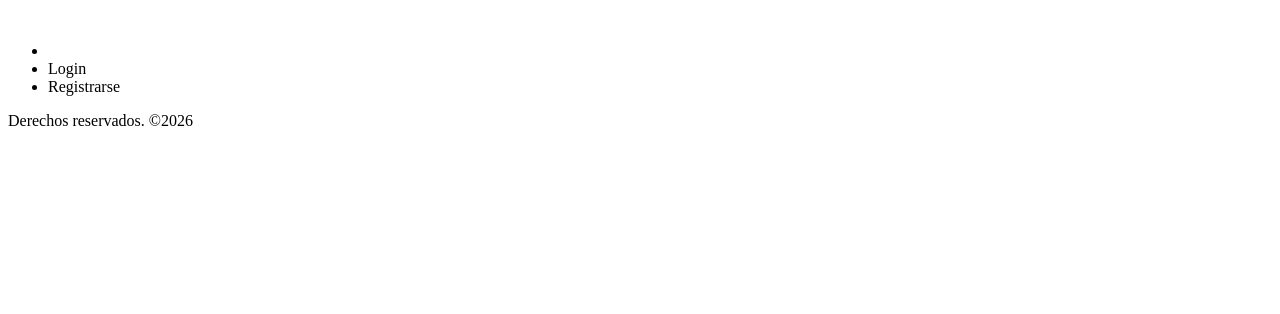
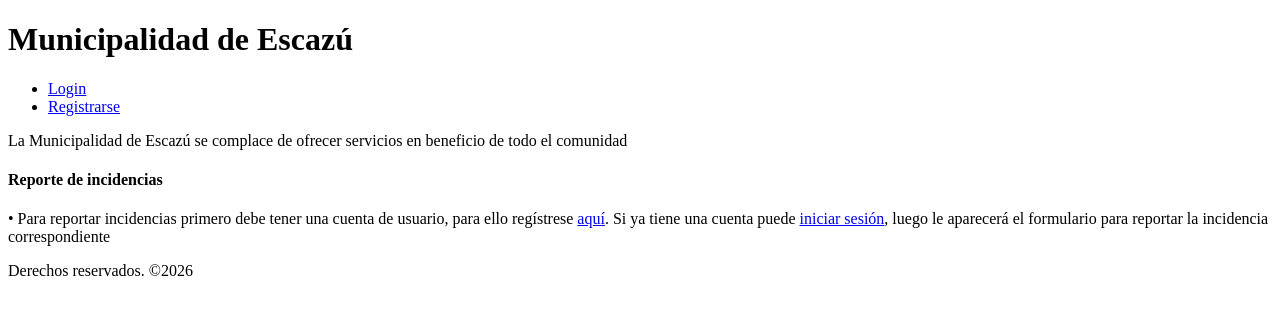
Before and after one commit to Ippo94/Proyecto-Muni, a website: page public/HTML/home.html in a window 1280 px wide. Drawn offline with Linux system fonts and the light colour scheme.

Commit message:
home.html

```diff
--- a/public/HTML/home.html
+++ b/public/HTML/home.html
@@ -8,15 +8,30 @@
 </head>
 <body>
     <header>
-        <img src="" alt="">
+        <h1>Municipalidad de Escazú</h1>
     <nav>
         <ul>
-            <li></li>
-            <li>Login</li>
-            <li>Registrarse</li>
+            <li><a href="../HTML/inicioSesion.html">Login</a></li>
+            <li><a href="../HTML/registro.html">Registrarse</a></li>
         </ul>
     </nav>
     </header>
+
+    <main>
+        <!--Información institucional-->
+        <div>
+            <p>La Municipalidad de Escazú se complace de ofrecer servicios en beneficio de todo el comunidad</p>
+        </div>
+
+        <!--Información sobre cómo reportar incidencias-->
+        <div>
+            <h4>Reporte de incidencias</h4>
+            <p> • Para reportar incidencias primero debe tener una cuenta de usuario, para ello
+            regístrese <a href="../HTML/registro.html">aquí</a>. Si ya tiene una cuenta puede
+            <a href="../HTML/inicioSesion.html">iniciar sesión</a>, luego le aparecerá el formulario
+            para reportar la incidencia correspondiente</p>
+        </div>
+    </main>
 
     <footer>
         <p>Derechos reservados. ©2026</p>
```
